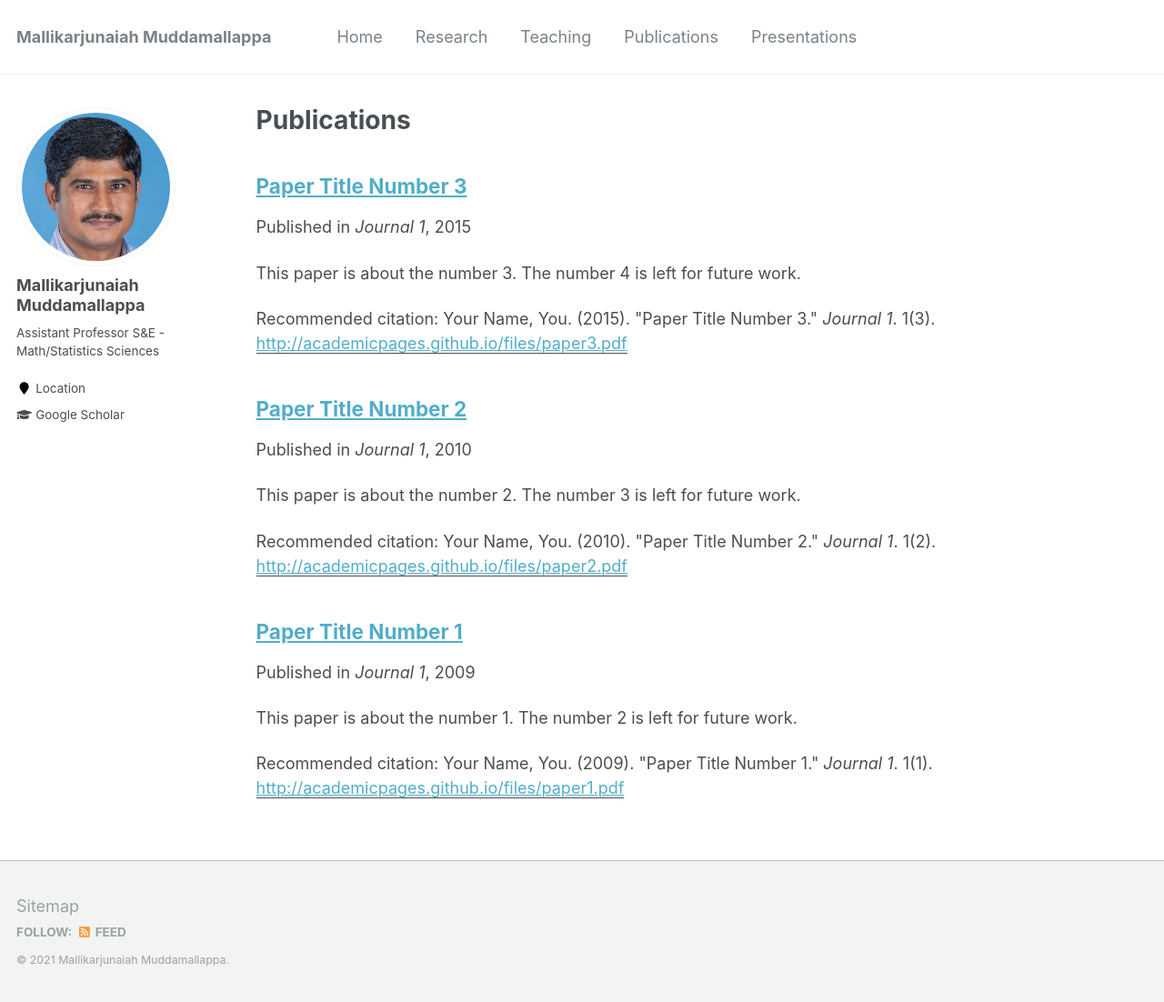
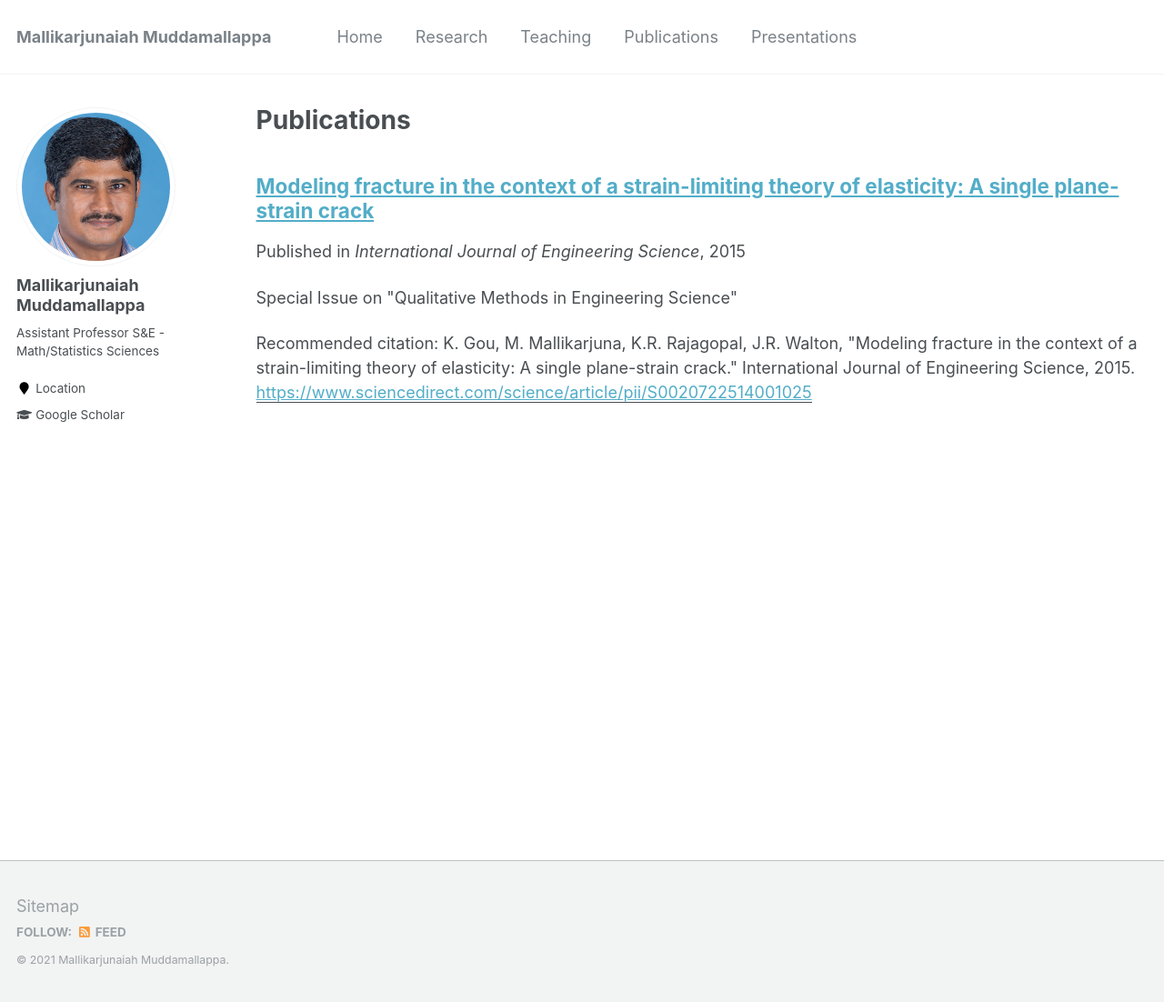
Before and after one commit to smmallikarjunaiah/smmallikarjunaiah.github.io, a Jekyll site: the page built from _pages/publications.md, in a window 1280 px wide and 1102 px high. Shown: the whole window at 91% size. Built offline with Jekyll 4.4.1, drawn with Linux system fonts in a browser that asks for light colours.

Commit message:
updated publications

```diff
--- a/_data/ui-text.yml
+++ b/_data/ui-text.yml
@@ -7,7 +7,7 @@ en: &DEFAULT_EN
   pagination_previous        : "Previous"
   pagination_next            : "Next"
   breadcrumb_home_label      : "Home"
-  breadcrumb_separator       : "/"
+  breadcrumb_separator       : ""
   toc_label                  : "On This Page"
   ext_link_label             : "Direct Link"
   less_than                  : "less than"
--- a/_publications/2009-10-01-paper-title-number-1.md
+++ /dev/null
@@ -1,15 +0,0 @@
----
-title: "Paper Title Number 1"
-collection: publications
-permalink: /publication/2009-10-01-paper-title-number-1
-excerpt: 'This paper is about the number 1. The number 2 is left for future work.'
-date: 2009-10-01
-venue: 'Journal 1'
-paperurl: 'http://academicpages.github.io/files/paper1.pdf'
-citation: 'Your Name, You. (2009). &quot;Paper Title Number 1.&quot; <i>Journal 1</i>. 1(1).'
----
-This paper is about the number 1. The number 2 is left for future work.
-
-[Download paper here](http://academicpages.github.io/files/paper1.pdf)
-
-Recommended citation: Your Name, You. (2009). "Paper Title Number 1." <i>Journal 1</i>. 1(1).
--- a/_publications/2010-10-01-paper-title-number-2.md
+++ /dev/null
@@ -1,15 +0,0 @@
----
-title: "Paper Title Number 2"
-collection: publications
-permalink: /publication/2010-10-01-paper-title-number-2
-excerpt: 'This paper is about the number 2. The number 3 is left for future work.'
-date: 2010-10-01
-venue: 'Journal 1'
-paperurl: 'http://academicpages.github.io/files/paper2.pdf'
-citation: 'Your Name, You. (2010). &quot;Paper Title Number 2.&quot; <i>Journal 1</i>. 1(2).'
----
-This paper is about the number 2. The number 3 is left for future work.
-
-[Download paper here](http://academicpages.github.io/files/paper2.pdf)
-
-Recommended citation: Your Name, You. (2010). "Paper Title Number 2." <i>Journal 1</i>. 1(2).
--- /dev/null
+++ b/_publications/2015-01-01-Modeling-fracture-in-the-context-of-a-strain-limiting-theory-of-elasticity-A-single-plane-strain-crack.md
@@ -0,0 +1,13 @@
+---
+title: "Modeling fracture in the context of a strain-limiting theory of elasticity: A single plane-strain crack"
+collection: publications
+permalink: /publication/2015-01-01-Modeling-fracture-in-the-context-of-a-strain-limiting-theory-of-elasticity-A-single-plane-strain-crack
+excerpt: 'Special Issue on &quot;Qualitative Methods in Engineering Science&quot;'
+date: 2015-01-01
+venue: 'International Journal of Engineering Science'
+paperurl: 'https://www.sciencedirect.com/science/article/pii/S0020722514001025'
+citation: ' K. Gou,  M. Mallikarjuna,  K.R. Rajagopal,  J.R. Walton, &quot;Modeling fracture in the context of a strain-limiting theory of elasticity: A single plane-strain crack.&quot; International Journal of Engineering Science, 2015.'
+---
+Special Issue on &quot;Qualitative Methods in Engineering Science&quot;
+
+[Access paper here](https://www.sciencedirect.com/science/article/pii/S0020722514001025){:target="_blank"}
--- a/_publications/2015-10-01-paper-title-number-3.md
+++ /dev/null
@@ -1,15 +0,0 @@
----
-title: "Paper Title Number 3"
-collection: publications
-permalink: /publication/2015-10-01-paper-title-number-3
-excerpt: 'This paper is about the number 3. The number 4 is left for future work.'
-date: 2015-10-01
-venue: 'Journal 1'
-paperurl: 'http://academicpages.github.io/files/paper3.pdf'
-citation: 'Your Name, You. (2015). &quot;Paper Title Number 3.&quot; <i>Journal 1</i>. 1(3).'
----
-This paper is about the number 3. The number 4 is left for future work.
-
-[Download paper here](http://academicpages.github.io/files/paper3.pdf)
-
-Recommended citation: Your Name, You. (2015). "Paper Title Number 3." <i>Journal 1</i>. 1(3).
```
Also changed, not shown: markdown_generator/ref.bib (added, +14 -0 lines), 1 other file.
